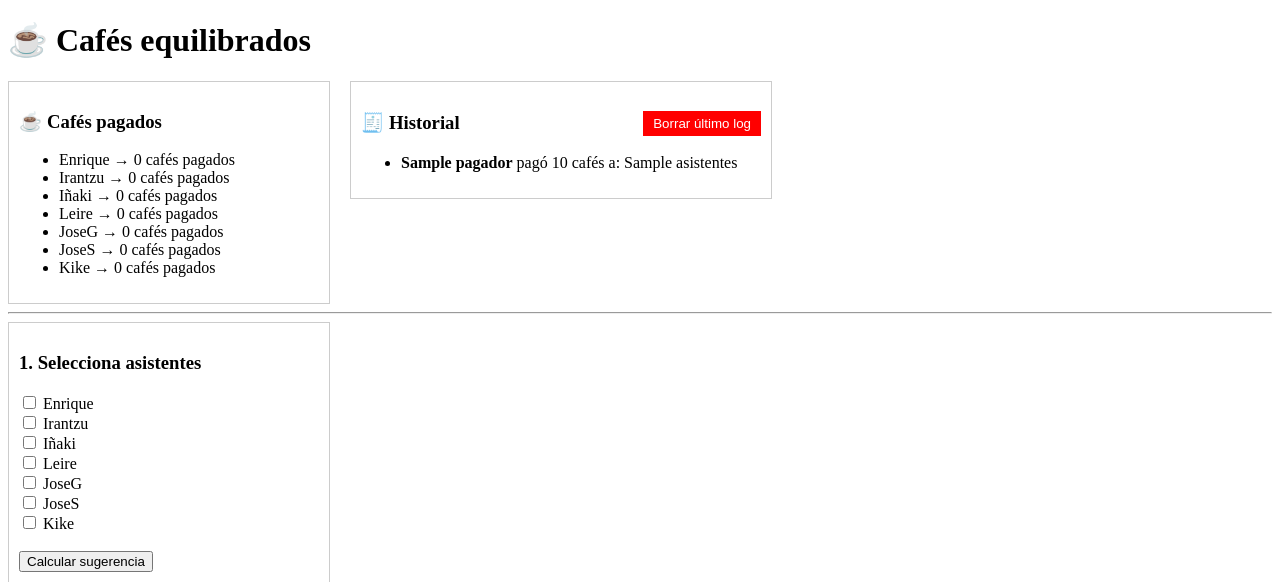
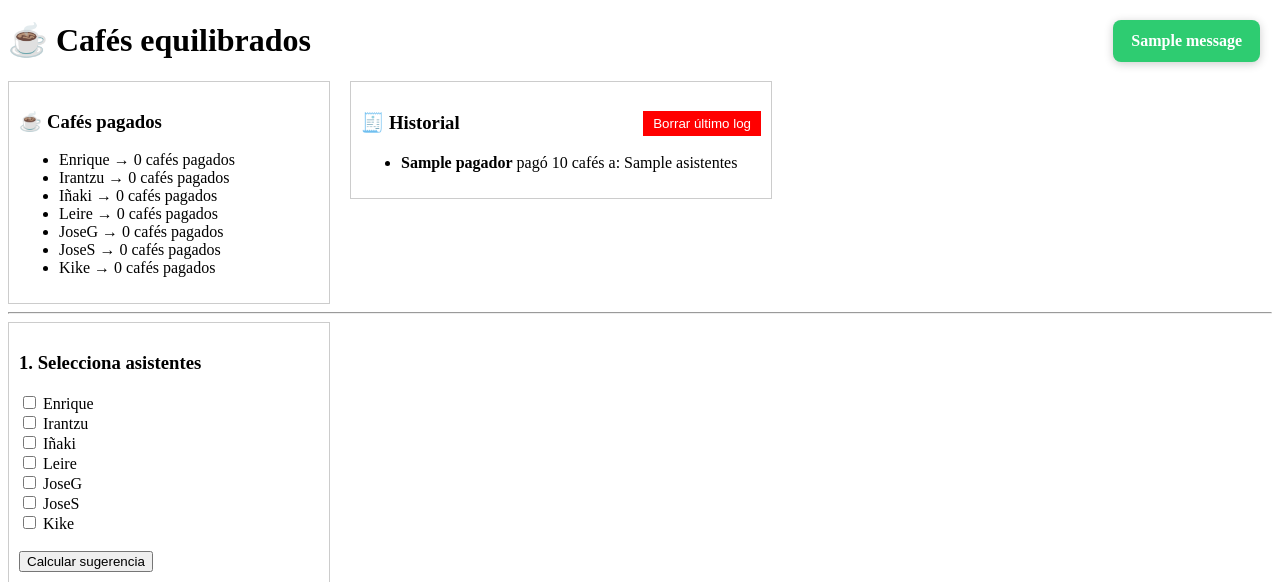
Before and after one commit to f4su/caffe, a Flask app: page / in a window 1280 px wide. Shown: the top 582 px of the page. Run offline with Flask 3, Linux system fonts and the light colour scheme; one stand-in notice (Sample message) is shown; a database or web service that is not in the repository returns one stand-in record (values such as "Sample title"); some libraries are stand-ins or nearby versions.

Commit message:
Update index.html

```diff
--- a/templates/index.html
+++ b/templates/index.html
@@ -2,16 +2,52 @@
 <html>
 <head>
     <title>Café balance</title>
+
+    <style>
+        .popup {
+            position: fixed;
+            top: 20px;
+            right: 20px;
+            background: #2ecc71;
+            color: white;
+            padding: 12px 18px;
+            border-radius: 8px;
+            font-weight: bold;
+            z-index: 9999;
+            box-shadow: 0 2px 10px rgba(0,0,0,0.2);
+        }
+
+        .popup.error {
+            background: #e74c3c;
+        }
+    </style>
 </head>
 
 <body>
 
 <h1>☕ Cafés equilibrados</h1>
 
+<!-- POPUP MENSAJES -->
+{% with messages = get_flashed_messages(with_categories=true) %}
+    {% if messages %}
+        {% for category, message in messages %}
+            <div class="popup {% if category == 'error' %}error{% endif %}" id="popup">
+                {{ message }}
+            </div>
+
+            <script>
+                setTimeout(() => {
+                    window.location.reload();
+                }, 2000);
+            </script>
+        {% endfor %}
+    {% endif %}
+{% endwith %}
+
 <!-- CONTENEDOR SUPERIOR -->
 <div style="display:flex; gap:20px; align-items:flex-start;">
 
-    <!-- IZQUIERDA: CAFÉS PAGADOS -->
+    <!-- IZQUIERDA -->
     <div style="border:1px solid #ccc; padding:10px; width:300px;">
         <h3>☕ Cafés pagados</h3>
         <ul>
@@ -23,7 +59,7 @@
         </ul>
     </div>
 
-    <!-- DERECHA: HISTORIAL -->
+    <!-- DERECHA HISTORIAL -->
     <div style="border:1px solid #ccc; padding:10px; width:400px;">
 
         <h3 style="display:flex; justify-content:space-between; align-items:center;">
@@ -53,12 +89,10 @@
 
 <hr>
 
-<!-- ========================= -->
-<!-- 🔥 SELECCIÓN + PAGADOR -->
-<!-- ========================= -->
+<!-- SELECCIÓN + PAGADOR -->
 <div style="display:flex; gap:30px; align-items:flex-start;">
 
-    <!-- IZQUIERDA: SELECCIÓN ASISTENTES -->
+    <!-- ASISTENTES -->
     <div style="border:1px solid #ccc; padding:10px; width:300px;">
 
         <h3>1. Selecciona asistentes</h3>
@@ -77,7 +111,7 @@
 
     </div>
 
-    <!-- DERECHA: PAGADOR -->
+    <!-- PAGADOR -->
     {% if sugerido %}
 
     <div style="border:1px solid #ccc; padding:10px; width:300px;">
```
